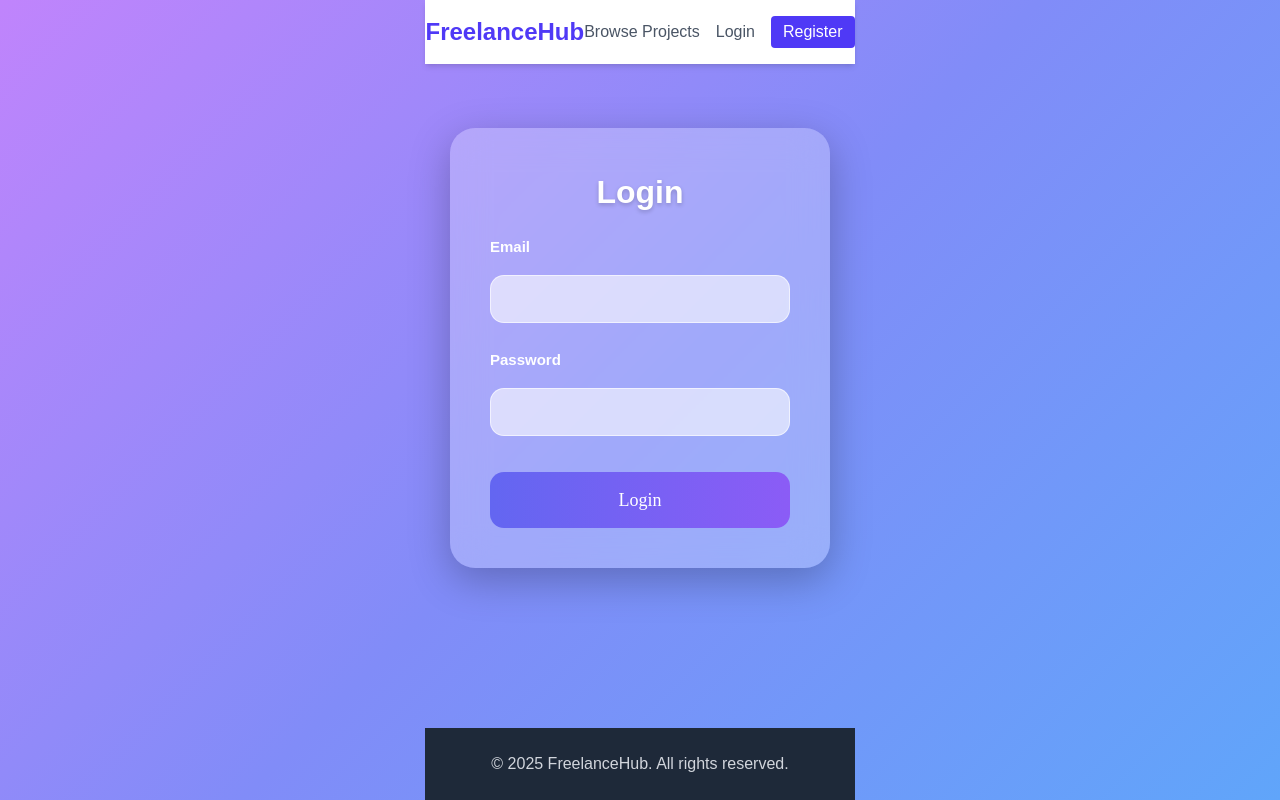
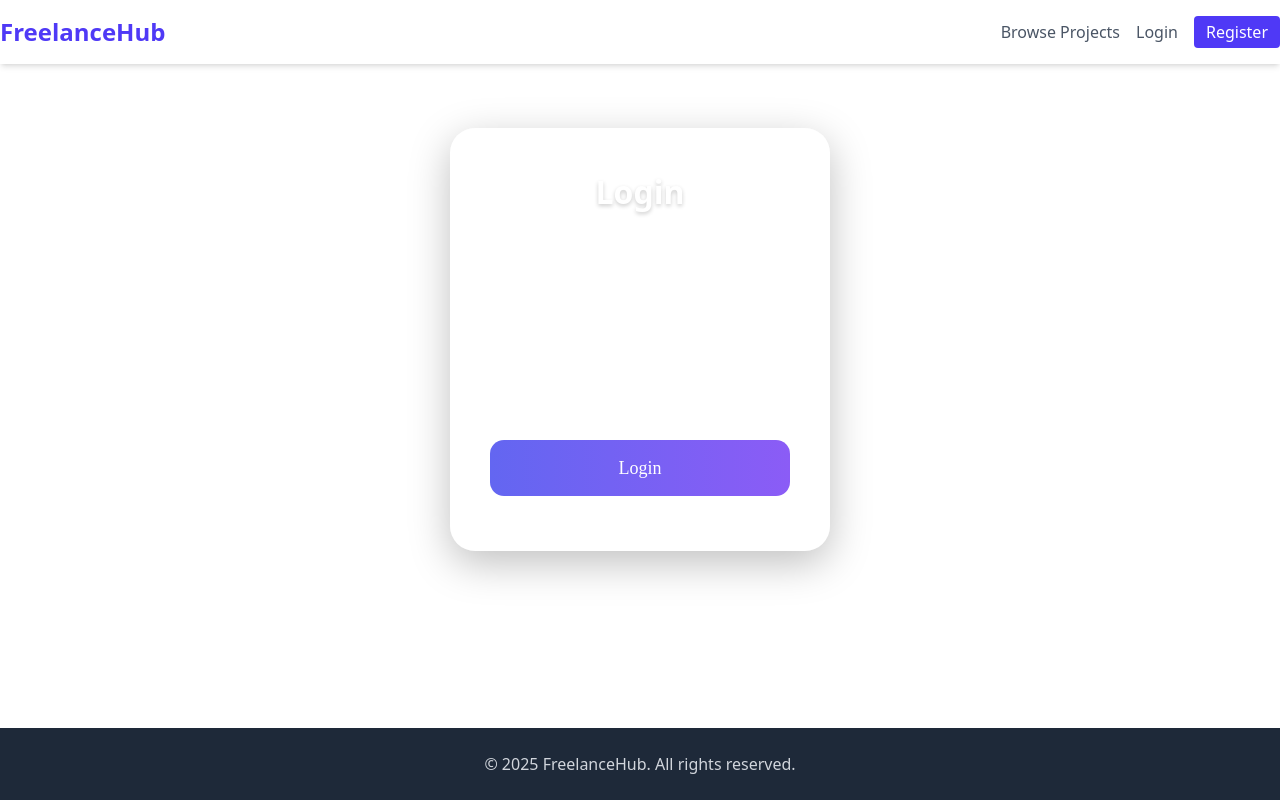
Before and after one commit to Modhak129/Freelance_Marketplace, a React (Vite) app in the folder Frontend/: page /login in a window 1280 px wide. Built offline with nearby package versions, Linux system fonts and the light colour scheme.

Commit message:
css for login

```diff
--- a/Frontend/src/App.css
+++ b/Frontend/src/App.css
@@ -6,11 +6,7 @@
   @see https://tailwindcss.com/docs/reusing-styles#avoiding-premature-abstraction
 */
 /* ===== Background Gradient ===== */
-body {
-  @apply min-h-screen flex justify-center items-center m-0 p-0;
-  font-family: "Poppins", sans-serif;
-  background: linear-gradient(135deg, #c084fc, #818cf8, #60a5fa);
-}
+
 
 /* ===== Login Card ===== */
 .login-card {
--- a/Frontend/src/components/LoginPage.jsx
+++ b/Frontend/src/components/LoginPage.jsx
@@ -13,10 +13,43 @@ export default function LoginPage() {
 
   const handleSubmit = async (e) => {
     e.preventDefault();
-    setError('');
-    const ok = await login(email, password);
-    if (ok) navigate('/projects');
-    else setError('Invalid email or password. Please try again.');
+    setError(''); // clear previous errors
+    try {
+      // Call login and handle different return styles:
+      //  - some login() implementations return a boolean
+      //  - others return an object (e.g. { ok: true, user } or token)
+      //  - some throw when response status is 401/400
+      const result = await login(email, password);
+
+      // If login returns boolean-like success:
+      if (result === true) {
+        navigate('/projects');
+        return;
+      }
+
+      // If login returns an object with success flag:
+      if (result && typeof result === 'object') {
+        if (result.ok || result.success) {
+          navigate('/projects');
+          return;
+        }
+        // optional message from backend:
+        const msg = result.message || result.error;
+        setError(msg || 'Invalid email or password. Please try again.');
+        return;
+      }
+
+      // Fallback when login returns falsy (e.g. false)
+      if (!result) {
+        setError('Invalid email or password. Please try again.');
+      }
+    } catch (err) {
+      // Catch network/401 errors thrown by login()
+      console.error('login error:', err);
+      // If the error object contains a server message, use it:
+      const serverMsg = err?.message || (err?.response && err.response.data && err.response.data.message);
+      setError(serverMsg || 'Login failed. Check credentials and try again.');
+    }
   };
 
   return (
@@ -24,7 +57,7 @@ export default function LoginPage() {
       <div className="login-card">
         <h2 className="login-title">Login</h2>
         {error && <p className="error-msg">{error}</p>}
-        <form onSubmit={handleSubmit} className="space-y-4">
+        <form onSubmit={handleSubmit} className="form-group">
           <div>
             <label className="login-label">Email</label>
             <input type="email" className="login-input" value={email} onChange={e => setEmail(e.target.value)} required />
```
